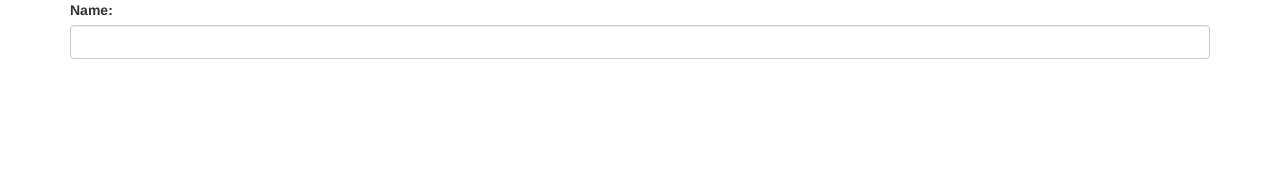
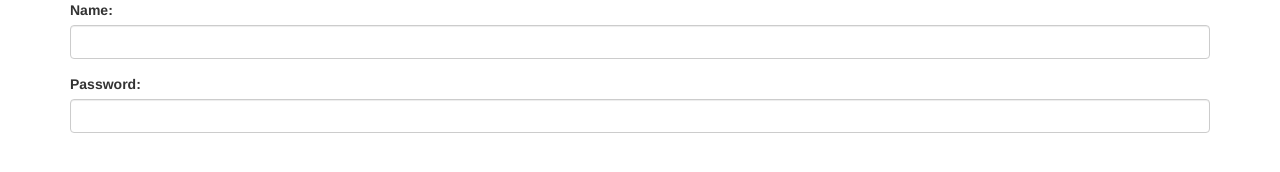
Before and after one commit to nicolealiste/localstorage, a plain HTML site: page index.HTML in a window 1280 px wide. Drawn offline with nearby package versions, Linux system fonts and the light colour scheme.

Commit message:
segunda estructura de body, se agrega input password

```diff
--- a/index.HTML
+++ b/index.HTML
@@ -18,6 +18,14 @@
 					</div>
 				</div>
 			</div>
+			<div class="row">
+				<div class="col-lg-12 datos">
+					<div class="form-group">
+						<label for="usr">Password:</label>
+						<input type="text" class="form-control" id="password">
+					</div>
+				</div>
+			</div>
 		</section>
 	</div>
 </body>
```
